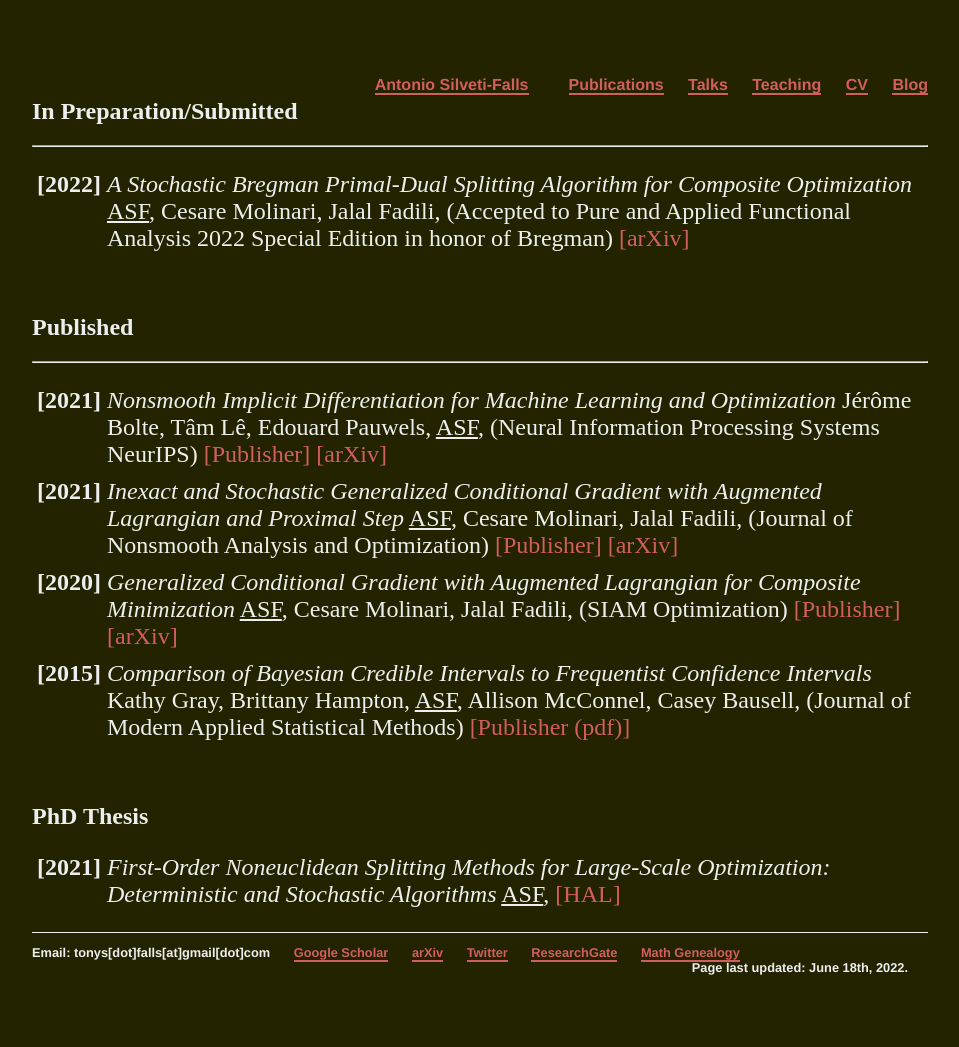
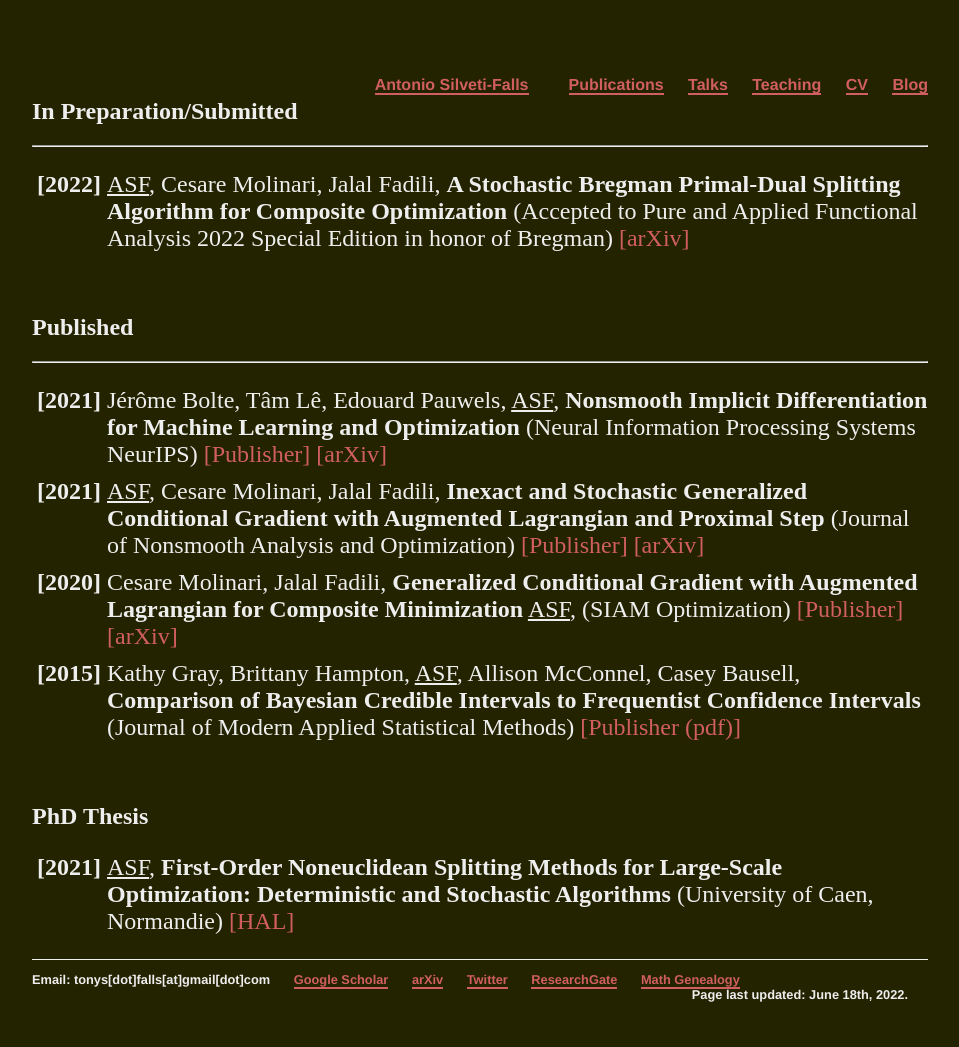
Before and after one commit to tonysf/tonysf.github.io, a Jekyll site: the page built from publications/index.html, in a window 1280 px wide. Shown: the whole page, without its empty margins (160-1119 px from the left). Built offline with Jekyll 4.4.1, drawn with Linux system fonts in a browser that asks for light colours; before the commit the page ends 1020 px from its top, so only the background shows below that.

Commit message:
Update index.html

```diff
--- a/publications/index.html
+++ b/publications/index.html
@@ -7,22 +7,22 @@
 		<h2>In Preparation/Submitted</h2>
 		<hr>
 		<p><ul class="publications">
-			<label><b>[2022]</b></label><li> <i>A Stochastic
-				Bregman Primal-Dual Splitting Algorithm for Composite Optimization</i> <u>ASF</u>, Cesare Molinari, Jalal Fadili,  (Accepted to Pure and Applied Functional Analysis 2022 Special Edition in honor of Bregman) <a href="https://arxiv.org/abs/2112.11928">[arXiv]</a></li>
+			<label><b>[2022]</b></label><li> <u>ASF</u>, Cesare Molinari, Jalal Fadili, <b>A Stochastic
+				Bregman Primal-Dual Splitting Algorithm for Composite Optimization</b> (Accepted to Pure and Applied Functional Analysis 2022 Special Edition in honor of Bregman) <a href="https://arxiv.org/abs/2112.11928">[arXiv]</a></li>
 		</ul></p><br>
 		<h2>Published</h2>
 		<hr>
 		<p><ul class="publications">
-			<label><b>[2021]</b></label><li>  <i>Nonsmooth Implicit Differentiation for Machine Learning and
-				Optimization</i> Jérôme Bolte, Tâm Lê, Edouard Pauwels, <u>ASF</u>, (Neural Information Processing Systems NeurIPS) <a href="https://papers.nips.cc/paper/2021/hash/70afbf2259b4449d8ae1429e054df1b1-Abstract.html">[Publisher]</a> <a href="https://arxiv.org/abs/2106.04350">[arXiv]</a></li>
-			<label><b>[2021]</b></label><li> <i>Inexact and
-				Stochastic Generalized Conditional Gradient with Augmented Lagrangian and Proximal Step</i> <u>ASF</u>, Cesare Molinari, Jalal Fadili, (Journal of Nonsmooth Analysis and Optimization) <a href="https://jnsao.episciences.org/8433">[Publisher]</a> <a href="https://arxiv.org/abs/2005.05158">[arXiv]</a></li>
-			<label><b>[2020]</b></label><li> <i>Generalized
+			<label><b>[2021]</b></label><li> Jérôme Bolte, Tâm Lê, Edouard Pauwels, <u>ASF</u>, <b>Nonsmooth Implicit Differentiation for Machine Learning and
+				Optimization</b> (Neural Information Processing Systems NeurIPS) <a href="https://papers.nips.cc/paper/2021/hash/70afbf2259b4449d8ae1429e054df1b1-Abstract.html">[Publisher]</a> <a href="https://arxiv.org/abs/2106.04350">[arXiv]</a></li>
+			<label><b>[2021]</b></label><li> <u>ASF</u>, Cesare Molinari, Jalal Fadili, <b>Inexact and
+				Stochastic Generalized Conditional Gradient with Augmented Lagrangian and Proximal Step</b> (Journal of Nonsmooth Analysis and Optimization) <a href="https://jnsao.episciences.org/8433">[Publisher]</a> <a href="https://arxiv.org/abs/2005.05158">[arXiv]</a></li>
+			<label><b>[2020]</b></label><li> Cesare Molinari, Jalal Fadili, <b>Generalized
 				Conditional Gradient with Augmented Lagrangian for Composite
-				Minimization</i> <u>ASF</u>, Cesare Molinari, Jalal Fadili, (SIAM Optimization) <a href="https://epubs.siam.org/doi/abs/10.1137/19M1240460">[Publisher]</a> <a href="https://arxiv.org/abs/1901.01287">[arXiv]</a></li>
-			<label><b>[2015]</b></label><li> <i>Comparison of Bayesian Credible Intervals to Frequentist Confidence Intervals</i> Kathy Gray, Brittany Hampton, <u>ASF</u>, Allison McConnel, Casey Bausell, (Journal of Modern Applied Statistical Methods) <a href="https://digitalcommons.wayne.edu/cgi/viewcontent.cgi?article=2027&context=jmasm">[Publisher (pdf)]</a></li>
+				Minimization</b> <u>ASF</u>, (SIAM Optimization) <a href="https://epubs.siam.org/doi/abs/10.1137/19M1240460">[Publisher]</a> <a href="https://arxiv.org/abs/1901.01287">[arXiv]</a></li>
+			<label><b>[2015]</b></label><li> Kathy Gray, Brittany Hampton, <u>ASF</u>, Allison McConnel, Casey Bausell, <b>Comparison of Bayesian Credible Intervals to Frequentist Confidence Intervals</b> (Journal of Modern Applied Statistical Methods) <a href="https://digitalcommons.wayne.edu/cgi/viewcontent.cgi?article=2027&context=jmasm">[Publisher (pdf)]</a></li>
 		</ul></p><br>
 		<h2>PhD Thesis</h2>
 		<ul class="publications">
-			<label><b>[2021]</b></label><li> <i>First-Order Noneuclidean Splitting Methods for Large-Scale Optimization: Deterministic and Stochastic Algorithms</i> <u>ASF</u>, <a href="https://tel.archives-ouvertes.fr/tel-03154499">[HAL]</a></li>
+			<label><b>[2021]</b></label><li> <u>ASF</u>, <b>First-Order Noneuclidean Splitting Methods for Large-Scale Optimization: Deterministic and Stochastic Algorithms</b> (University of Caen, Normandie) <a href="https://tel.archives-ouvertes.fr/tel-03154499">[HAL]</a></li>
 		</ul>
```
